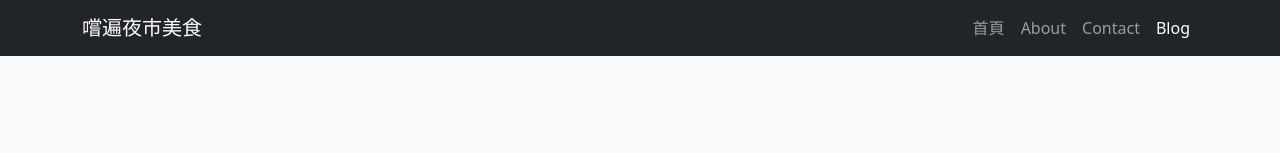
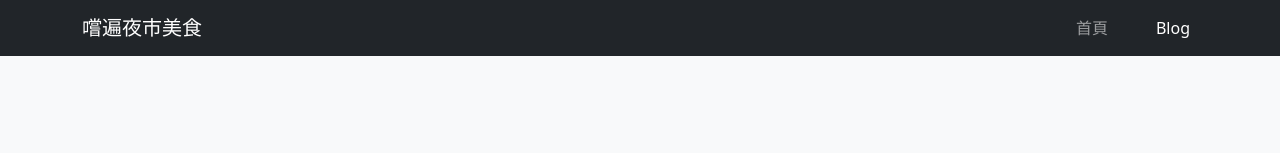
Before and after one commit to kuopoting/k3, a plain HTML site: page index.html in a window 1280 px wide. Shown: the top 153 px of the page. Drawn offline with nearby package versions, Linux system fonts and the light colour scheme.

Commit message:
Update index.html

```diff
--- a/index.html
+++ b/index.html
@@ -20,8 +20,8 @@
                 <div class="collapse navbar-collapse" id="navbarSupportedContent">
                     <ul class="navbar-nav ms-auto mb-2 mb-lg-0">
                         <li class="nav-item"><a class="nav-link" href="https://kuopoting.github.io/-/">首頁</a></li>
-                        <li class="nav-item"><a class="nav-link" href="#!">About</a></li>
-                        <li class="nav-item"><a class="nav-link" href="#!">Contact</a></li>
+                        <li class="nav-item"><a class="nav-link" href="#!"></a></li>
+                        <li class="nav-item"><a class="nav-link" href="#!"></a></li>
                         <li class="nav-item"><a class="nav-link active" aria-current="page" href="#">Blog</a></li>
                     </ul>
                 </div>
```
